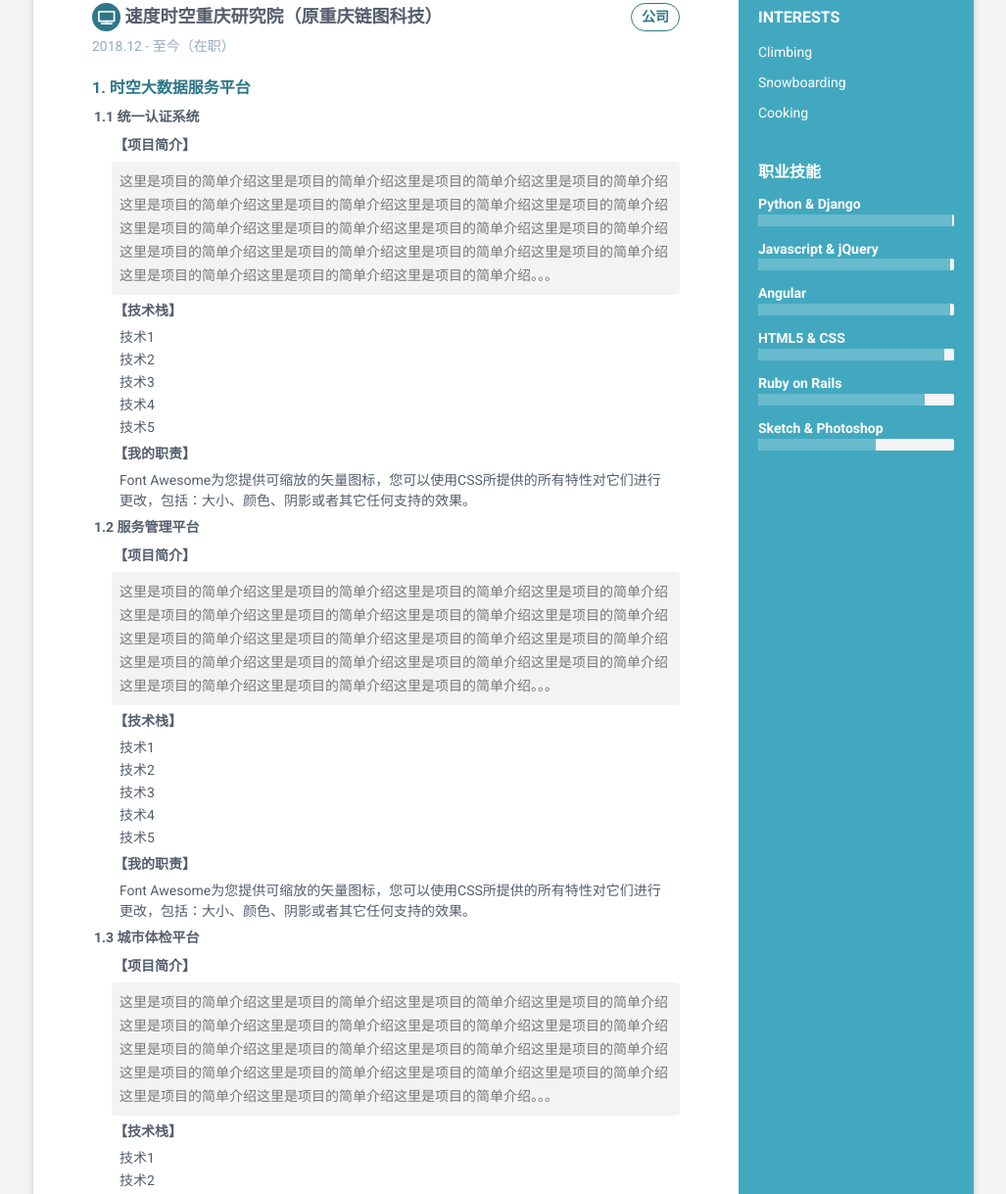
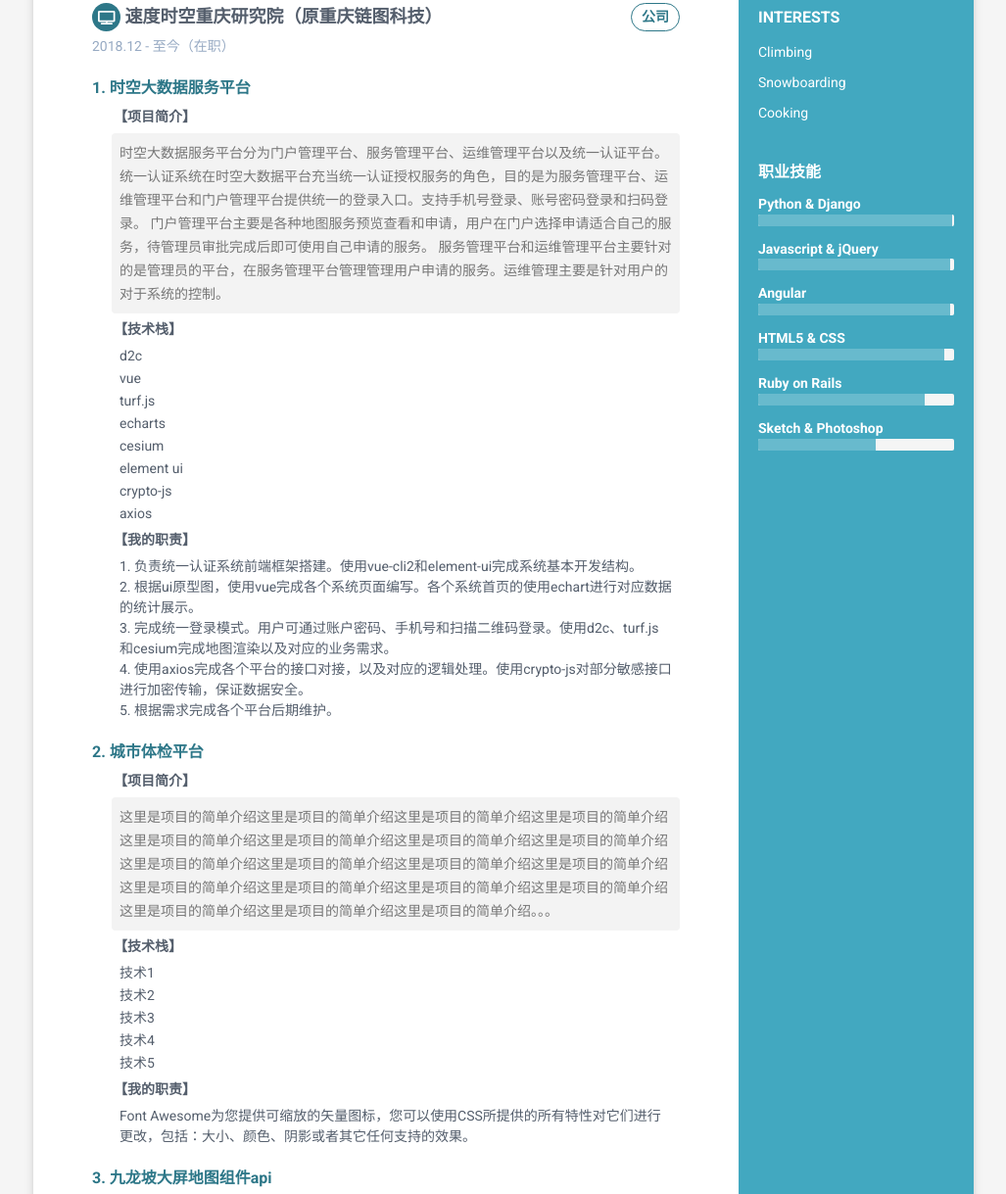
Before and after one commit to taotao-github/resume, a plain HTML site: page index.html in a window 1280 px wide. Shown: the part 813-2032 px from the top of the page at 98% size, without its empty margins (126-1153 px from the left). Drawn offline with Linux system fonts and the light colour scheme.

Commit message:
20210222

```diff
--- a/assets/css/orbit-1.css
+++ b/assets/css/orbit-1.css
@@ -334,6 +334,7 @@ p {
 .main-wrapper .summary .summary-content > .content-box {
   padding-left: 20px;
   font-size: 14px;
+  margin-bottom: 20px;
 }
 
 /* old */
--- a/index.html
+++ b/index.html
@@ -260,49 +260,49 @@
             <div class="work-time">2018.12 - 至今（在职）</div>
             <div class="summary-content">
               <div class="project-title">1. 时空大数据服务平台</div>
-              <div class="project-subtitle">1.1 统一认证系统</div>
+              <!-- <div class="project-subtitle">1.1 统一认证系统</div> -->
               <div class="content-box">
                 <div class="item-title">【项目简介】</div>
                 <div class="item-project-desc">
-                  这里是项目的简单介绍这里是项目的简单介绍这里是项目的简单介绍这里是项目的简单介绍这里是项目的简单介绍这里是项目的简单介绍这里是项目的简单介绍这里是项目的简单介绍这里是项目的简单介绍这里是项目的简单介绍这里是项目的简单介绍这里是项目的简单介绍这里是项目的简单介绍这里是项目的简单介绍这里是项目的简单介绍这里是项目的简单介绍这里是项目的简单介绍这里是项目的简单介绍这里是项目的简单介绍。。。
+                  时空大数据服务平台分为门户管理平台、服务管理平台、运维管理平台以及统一认证平台。
+                  统一认证系统在时空大数据平台充当统一认证授权服务的角色，目的是为服务管理平台、运维管理平台和门户管理平台提供统一的登录入口。支持手机号登录、账号密码登录和扫码登录。
+                  门户管理平台主要是各种地图服务预览查看和申请，用户在门户选择申请适合自己的服务，待管理员审批完成后即可使用自己申请的服务。
+                  服务管理平台和运维管理平台主要针对的是管理员的平台，在服务管理平台管理管理用户申请的服务。运维管理主要是针对用户的对于系统的控制。
                 </div>
                 <div class="item-title">【技术栈】</div>
                 <div class="technology-box">
-                  <span>技术1</span>
-                  <span>技术2</span>
-                  <span>技术3</span>
-                  <span>技术4</span>
-                  <span>技术5</span>
+                  <span>d2c</span>
+                  <span>vue</span>
+                  <span>turf.js</span>
+                  <span>echarts</span>
+                  <span>cesium</span>
+                  <span>element ui</span>
+                  <span>crypto-js</span>
+                  <span>axios</span>
                 </div>
                 <div class="item-title">【我的职责】</div>
                 <div class="duty">
-                  Font
-                  Awesome为您提供可缩放的矢量图标，您可以使用CSS所提供的所有特性对它们进行更改，包括：大小、颜色、阴影或者其它任何支持的效果。
-                </div>
-              </div>
-              <!-- 服务管理平台 -->
-              <div class="project-subtitle">1.2 服务管理平台</div>
-              <div class="content-box">
-                <div class="item-title">【项目简介】</div>
-                <div class="item-project-desc">
-                  这里是项目的简单介绍这里是项目的简单介绍这里是项目的简单介绍这里是项目的简单介绍这里是项目的简单介绍这里是项目的简单介绍这里是项目的简单介绍这里是项目的简单介绍这里是项目的简单介绍这里是项目的简单介绍这里是项目的简单介绍这里是项目的简单介绍这里是项目的简单介绍这里是项目的简单介绍这里是项目的简单介绍这里是项目的简单介绍这里是项目的简单介绍这里是项目的简单介绍这里是项目的简单介绍。。。
-                </div>
-                <div class="item-title">【技术栈】</div>
-                <div class="technology-box">
-                  <span>技术1</span>
-                  <span>技术2</span>
-                  <span>技术3</span>
-                  <span>技术4</span>
-                  <span>技术5</span>
-                </div>
-                <div class="item-title">【我的职责】</div>
-                <div class="duty">
-                  Font
-                  Awesome为您提供可缩放的矢量图标，您可以使用CSS所提供的所有特性对它们进行更改，包括：大小、颜色、阴影或者其它任何支持的效果。
+                  <div>
+                    1.
+                    负责统一认证系统前端框架搭建。使用vue-cli2和element-ui完成系统基本开发结构。
+                  </div>
+                  <div>
+                    2.
+                    根据ui原型图，使用vue完成各个系统页面编写。各个系统首页的使用echart进行对应数据的统计展示。
+                  </div>
+                  <div>
+                    3.
+                    完成统一登录模式。用户可通过账户密码、手机号和扫描二维码登录。使用d2c、turf.js和cesium完成地图渲染以及对应的业务需求。
+                  </div>
+                  <div>
+                    4.
+                    使用axios完成各个平台的接口对接，以及对应的逻辑处理。使用crypto-js对部分敏感接口进行加密传输，保证数据安全。
+                  </div>
+                  <div>5. 根据需求完成各个平台后期维护。</div>
                 </div>
               </div>
               <!-- 城市体检平台 -->
-              <div class="project-subtitle">1.3 城市体检平台</div>
+              <div class="project-title">2. 城市体检平台</div>
               <div class="content-box">
                 <div class="item-title">【项目简介】</div>
                 <div class="item-project-desc">
@@ -323,7 +323,7 @@
                 </div>
               </div>
               <!-- 九龙坡大屏地图组件api -->
-              <div class="project-subtitle">1.3 九龙坡大屏地图组件api</div>
+              <div class="project-title">3. 九龙坡大屏地图组件api</div>
               <div class="content-box">
                 <div class="item-title">【项目简介】</div>
                 <div class="item-project-desc">
@@ -344,7 +344,7 @@
                 </div>
               </div>
               <!-- 南宁-湘潭微城管小程序 -->
-              <div class="project-subtitle">1.4 湘潭微城管小程序</div>
+              <div class="project-title">4. 湘潭微城管小程序</div>
               <div class="content-box">
                 <div class="item-title">【项目简介】</div>
                 <div class="item-project-desc">
@@ -365,7 +365,7 @@
                 </div>
               </div>
               <!-- 南宁demos系统 -->
-              <div class="project-subtitle">1.5 南宁demos系统</div>
+              <div class="project-title">5. 南宁demos系统</div>
               <div class="content-box">
                 <div class="item-title">【项目简介】</div>
                 <div class="item-project-desc">
@@ -386,7 +386,7 @@
                 </div>
               </div>
               <!-- 中山小程序 -->
-              <div class="project-subtitle">1.6 中山小程序</div>
+              <div class="project-title">6. 中山小程序</div>
               <div class="content-box">
                 <div class="item-title">【项目简介】</div>
                 <div class="item-project-desc">
```
